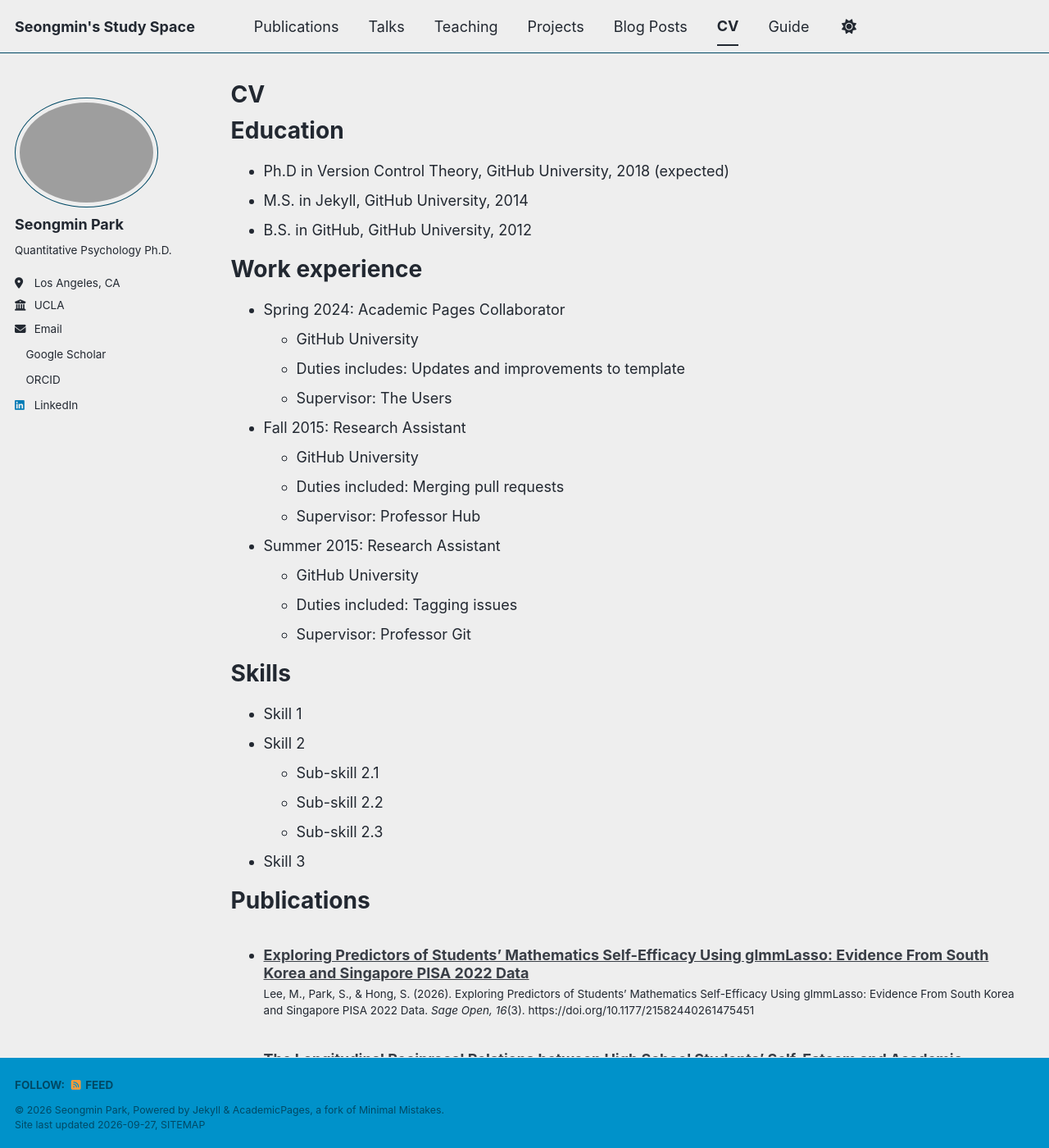
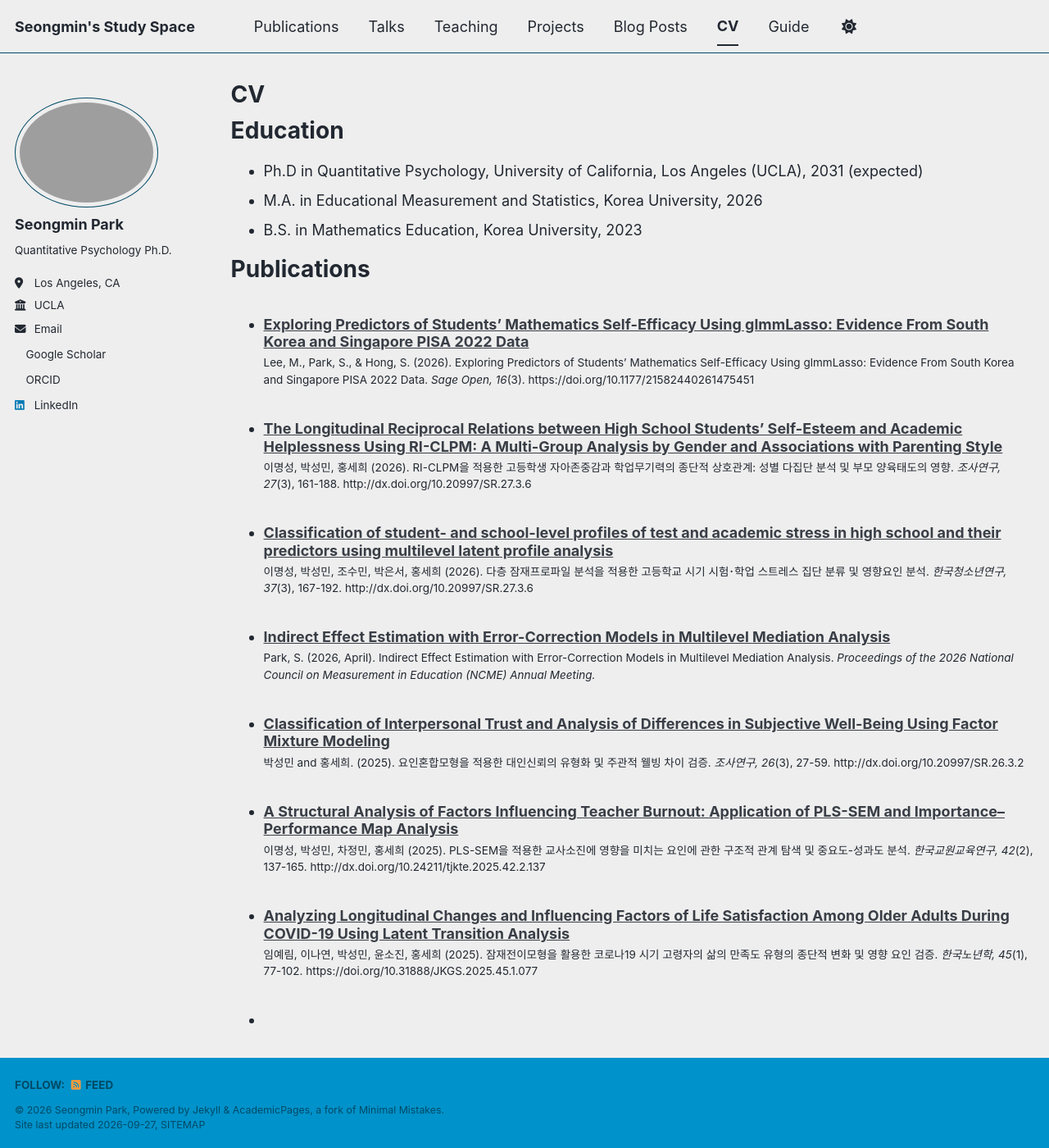
Before and after one commit to gganggang2/smparkedu, a Jekyll site: the page built from _pages/cv.md, in a window 1280 px wide and 1400 px high. Shown: the whole window at 82% size. Built offline with Jekyll 4.4.1, drawn with Linux system fonts in a browser that asks for light colours; a style sheet for code colours, icons or effects is not loaded; some of the changed text lies outside the part shown.

Commit message:
Update cv.md

```diff
--- a/_pages/cv.md
+++ b/_pages/cv.md
@@ -11,35 +11,9 @@
 
 Education
 ======
-* Ph.D in Version Control Theory, GitHub University, 2018 (expected)
-* M.S. in Jekyll, GitHub University, 2014
-* B.S. in GitHub, GitHub University, 2012
-
-Work experience
-======
-* Spring 2024: Academic Pages Collaborator
-  * GitHub University
-  * Duties includes: Updates and improvements to template
-  * Supervisor: The Users
-
-* Fall 2015: Research Assistant
-  * GitHub University
-  * Duties included: Merging pull requests
-  * Supervisor: Professor Hub
-
-* Summer 2015: Research Assistant
-  * GitHub University
-  * Duties included: Tagging issues
-  * Supervisor: Professor Git
-
-Skills
-======
-* Skill 1
-* Skill 2
-  * Sub-skill 2.1
-  * Sub-skill 2.2
-  * Sub-skill 2.3
-* Skill 3
+* Ph.D in Quantitative Psychology, University of California, Los Angeles (UCLA), 2031 (expected)
+* M.A. in Educational Measurement and Statistics, Korea University, 2026
+* B.S. in Mathematics Education, Korea University, 2023
 
 Publications
 ======
@@ -58,7 +32,3 @@
   <ul>{% for post in site.teaching reversed %}
     {% include archive-single-cv.html %}
   {% endfor %}</ul>
-
-Service and leadership
-======
-* Currently signed in to 43 different slack teams
```
